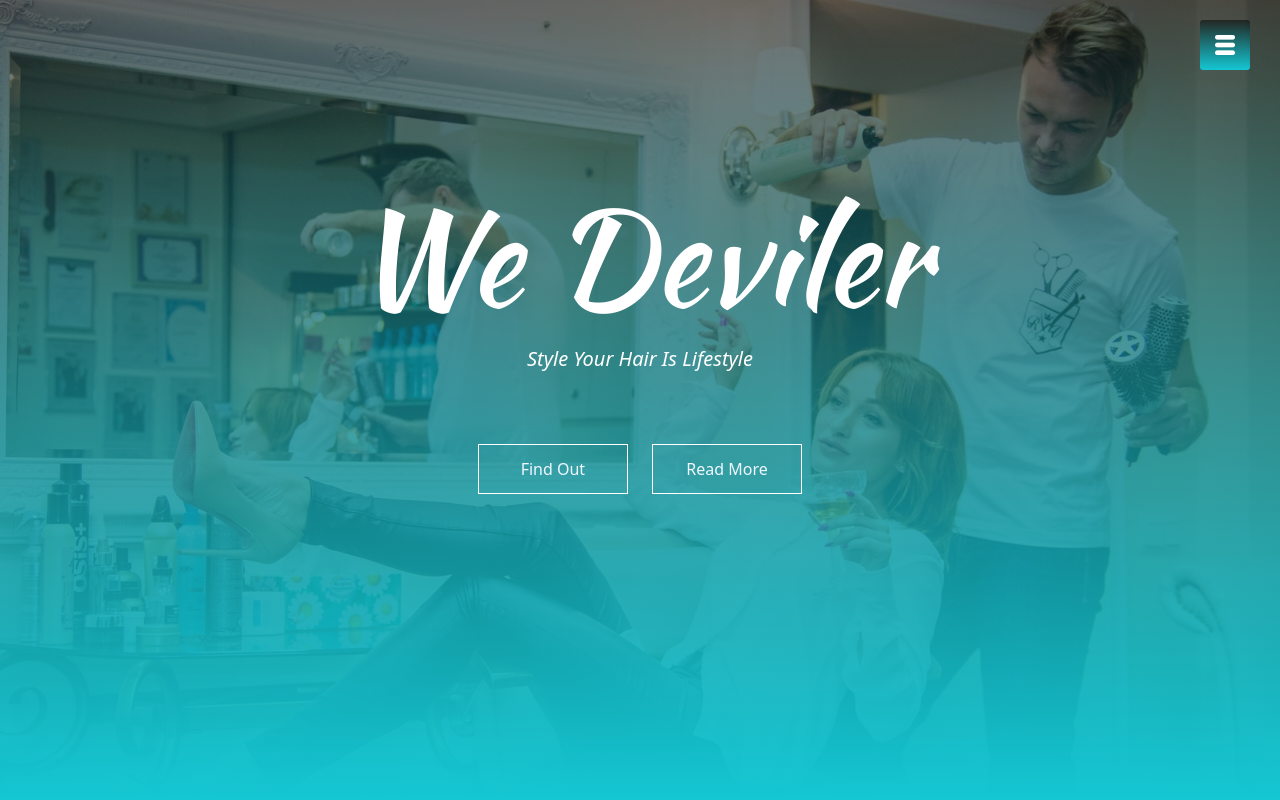
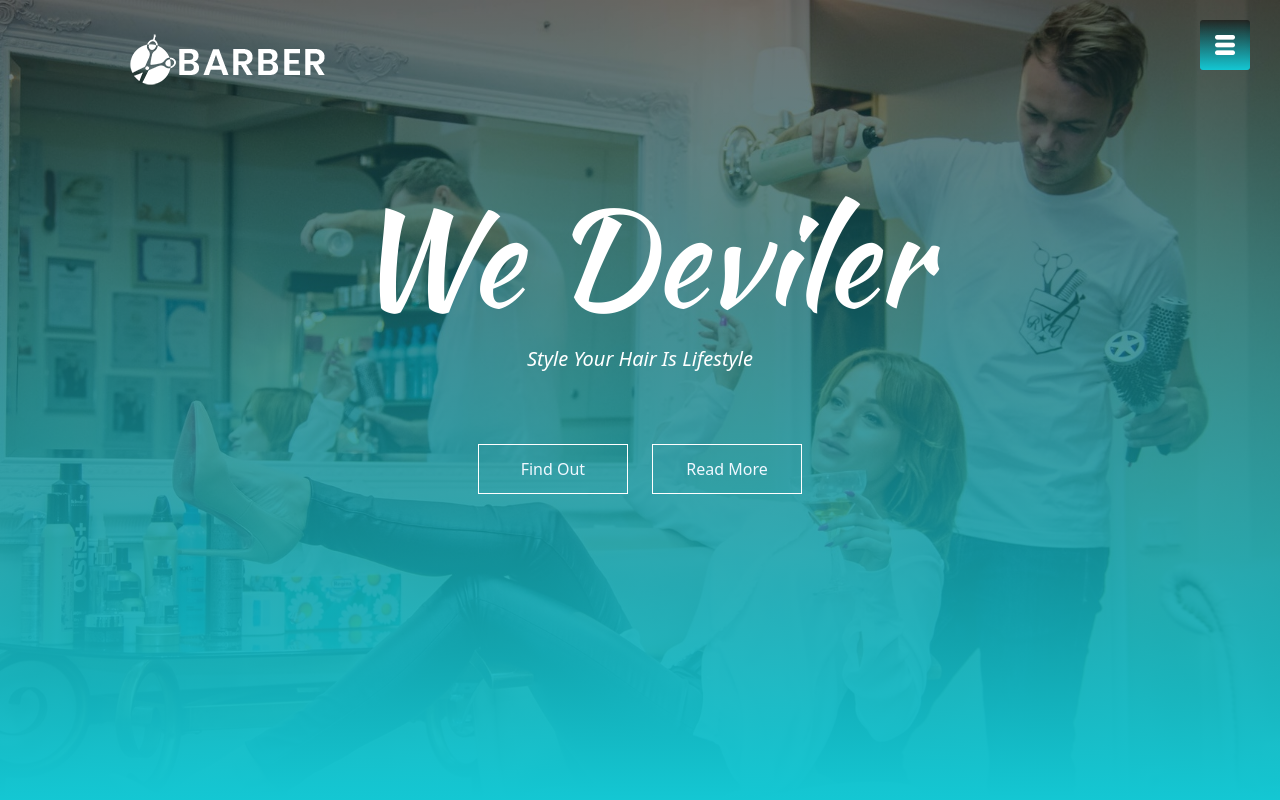
Before and after one commit to fredrickomondiodongo/Baber-Shop, a plain HTML site: page index.html in a window 1280 px wide. Shown: the top 800 px of the page. Drawn offline with nearby package versions, Linux system fonts and the light colour scheme; some packages are replaced by stand-ins of ours; a script that the page names is missing; files whose address does not match are found by name.

Commit message:
Update index.html

```diff
--- a/index.html
+++ b/index.html
@@ -16,7 +16,7 @@
 <body>
     <section class="banner" id="hm">
       <div class="logo">
-        <img src="images/logo.png" alt="">
+        <img src="logo.png" alt="">
       </div>
       <div class="banner-text">
         <h1>We Deviler</h1>
```
